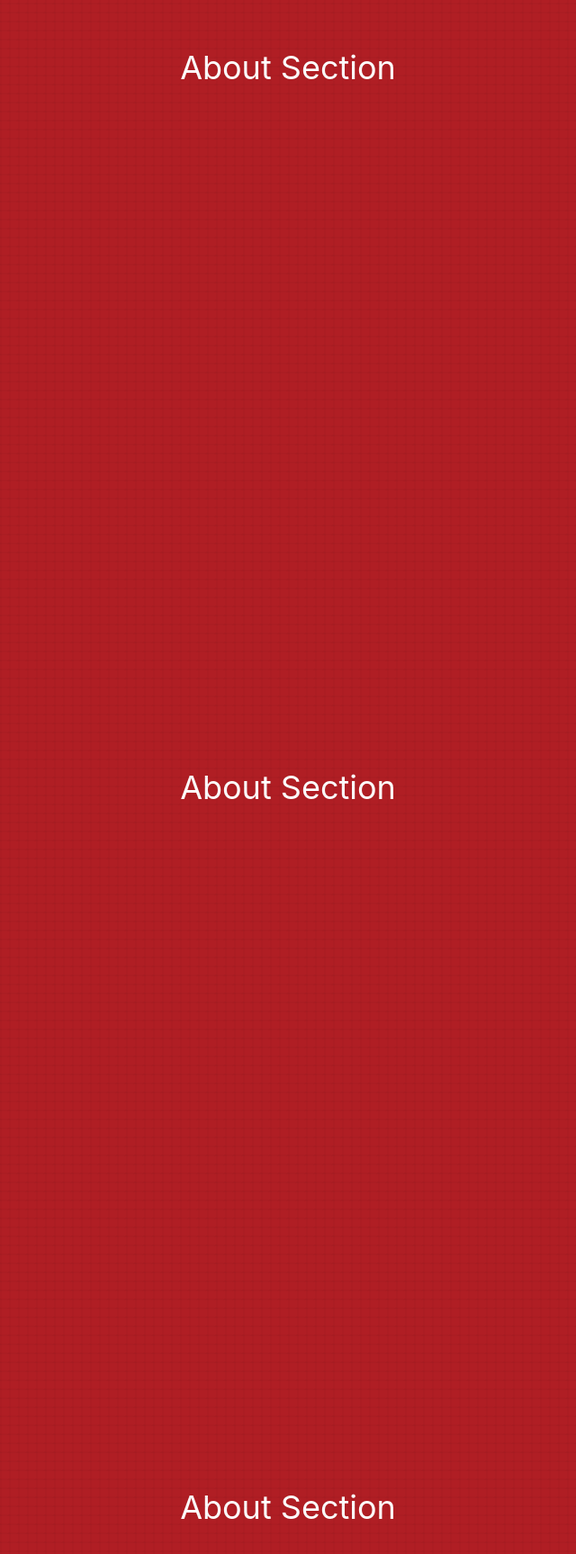
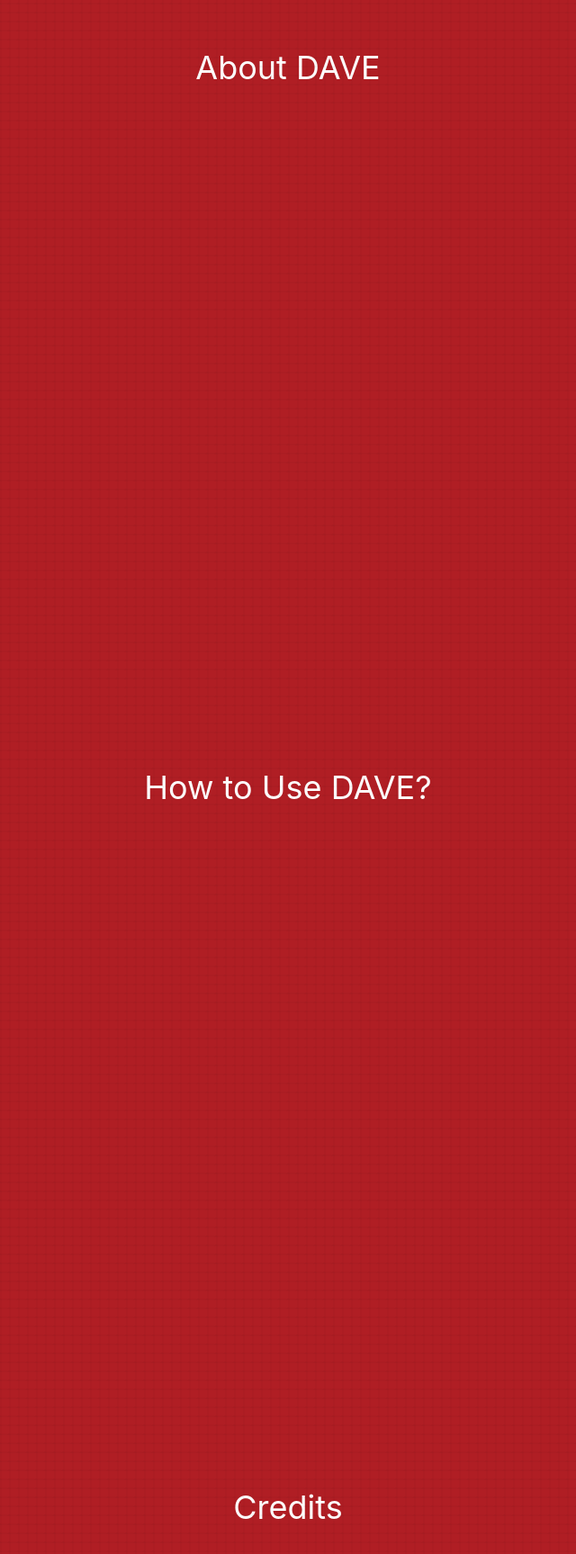
Before and after one commit to Mseavers1/dynamic-algorithm-visualizer, a React (Create React App) app in the folder app/: page / in a window 1280 px wide. Shown: the part 1125-2852 px from the top of the page at 90% size, without its empty margins (320-960 px from the left). Built offline with nearby package versions, Linux system fonts and the light colour scheme.

Commit message:
Crappy Secondary Header

```diff
--- a/app/src/App.tsx
+++ b/app/src/App.tsx
@@ -1,9 +1,26 @@
 import '@fontsource/roboto';
 import '@fontsource/pacifico';
 import './App.css';
+import {useEffect, useState} from "react";
 
 // Main Page -- What is displayed across all pages
 function App() {
+
+    const [showStickyHeader, setShowStickyHeader] = useState(false);
+
+    useEffect(() => {
+        const handleScroll = () => {
+            if (window.scrollY > 700) {
+                setShowStickyHeader(true);
+            } else {
+                setShowStickyHeader(false);
+            }
+        };
+
+        window.addEventListener("scroll", handleScroll);
+
+        return () => window.removeEventListener("scroll", handleScroll);
+    }, []);
 
     const handleScrollTo = (id: string) => {
         const aboutSection = document.getElementById(id);
@@ -19,7 +36,8 @@ function App() {
         <div className="bg-wku-red text-center relative">
 
             {/** Grainy Noise Overlay **/}
-            <div className="absolute inset-0 bg-grainy-noise bg-grainy-size bg-grainy-position opacity-20 pointer-events-none"></div>
+            <div
+                className="absolute inset-0 bg-grainy-noise bg-grainy-size bg-grainy-position opacity-20 pointer-events-none"></div>
 
             <div className="min-h-screen flex flex-col items-center justify-center text-center relative">
 
@@ -41,12 +59,16 @@ function App() {
                 <div className="select-none flex space-x-3 md:space-x-6 lg:space-x-8 md:text-2xl mb-8">
                     <button
                         className="font-roboto bg-transparent text-gray-300 px-6 py-3 rounded-md hover:text-wkuYellow hover:scale-105 transition-all drop-shadow-[3px_3px_2px_rgba(0,0,0,0.5)]"
-                        onClick={() => {handleScrollTo('about')}}>
+                        onClick={() => {
+                            handleScrollTo('about')
+                        }}>
                         About
                     </button>
                     <button
                         className="font-roboto bg-transparent text-gray-300 px-6 py-3 rounded-md hover:text-wkuYellow hover:scale-105 transition-all drop-shadow-[3px_3px_2px_rgba(0,0,0,0.5)]"
-                        onClick={() => {handleScrollTo('instructions')}}>
+                        onClick={() => {
+                            handleScrollTo('instructions')
+                        }}>
                         How to Use
                     </button>
                     <button
@@ -55,26 +77,56 @@ function App() {
                     </button>
                     <button
                         className="font-roboto bg-transparent text-gray-300 px-6 py-3 rounded-md hover:text-wkuYellow hover:scale-105 transition-all drop-shadow-[3px_3px_2px_rgba(0,0,0,0.5)]"
-                        onClick={() => {handleScrollTo('credits')}}>
+                        onClick={() => {
+                            handleScrollTo('credits')
+                        }}>
                         Credits
                     </button>
                 </div>
 
             </div>
 
+            {/** Secondary Header **/}
+            {showStickyHeader && (
+                <div className="sticky top-0 bg-wku-red text-white flex justify-between items-center p-4 shadow-lg z-50">
+                    <h1 className="font-playfair text-wkuYellow text-2xl">DAVE</h1>
+                    <div className="flex space-x-3 md:space-x-6 lg:space-x-8">
+                        <button
+                            className="font-roboto bg-transparent text-gray-300 px-6 py-3 rounded-md hover:text-wkuYellow hover:scale-105 transition-all drop-shadow-[3px_3px_2px_rgba(0,0,0,0.5)]"
+                            onClick={() => { handleScrollTo('about') }}>
+                            About
+                        </button>
+                        <button
+                            className="font-roboto bg-transparent text-gray-300 px-6 py-3 rounded-md hover:text-wkuYellow hover:scale-105 transition-all drop-shadow-[3px_3px_2px_rgba(0,0,0,0.5)]"
+                            onClick={() => { handleScrollTo('instructions') }}>
+                            How to Use
+                        </button>
+                        <button
+                            className="font-roboto bg-transparent text-gray-300 px-6 py-3 rounded-md hover:text-wkuYellow hover:scale-105 transition-all drop-shadow-[3px_3px_2px_rgba(0,0,0,0.5)]">
+                            Algorithms
+                        </button>
+                        <button
+                            className="font-roboto bg-transparent text-gray-300 px-6 py-3 rounded-md hover:text-wkuYellow hover:scale-105 transition-all drop-shadow-[3px_3px_2px_rgba(0,0,0,0.5)]"
+                            onClick={() => { handleScrollTo('credits') }}>
+                            Credits
+                        </button>
+                    </div>
+                </div>
+            )}
+
             {/** About Section **/}
             <div id="about" className="min-h-screen text-white flex items-center justify-center">
-                <h2 className="text-4xl">About Section</h2>
+                <h2 className="text-4xl">About DAVE</h2>
             </div>
 
             {/** How To Use Section **/}
             <div id="instructions" className="min-h-screen text-white flex items-center justify-center">
-                <h2 className="text-4xl">About Section</h2>
+                <h2 className="text-4xl">How to Use DAVE?</h2>
             </div>
 
             {/** Credits Section **/}
             <div id="credits" className="min-h-screen text-white flex items-center justify-center">
-                <h2 className="text-4xl">About Section</h2>
+                <h2 className="text-4xl">Credits</h2>
             </div>
         </div>
     );
```
